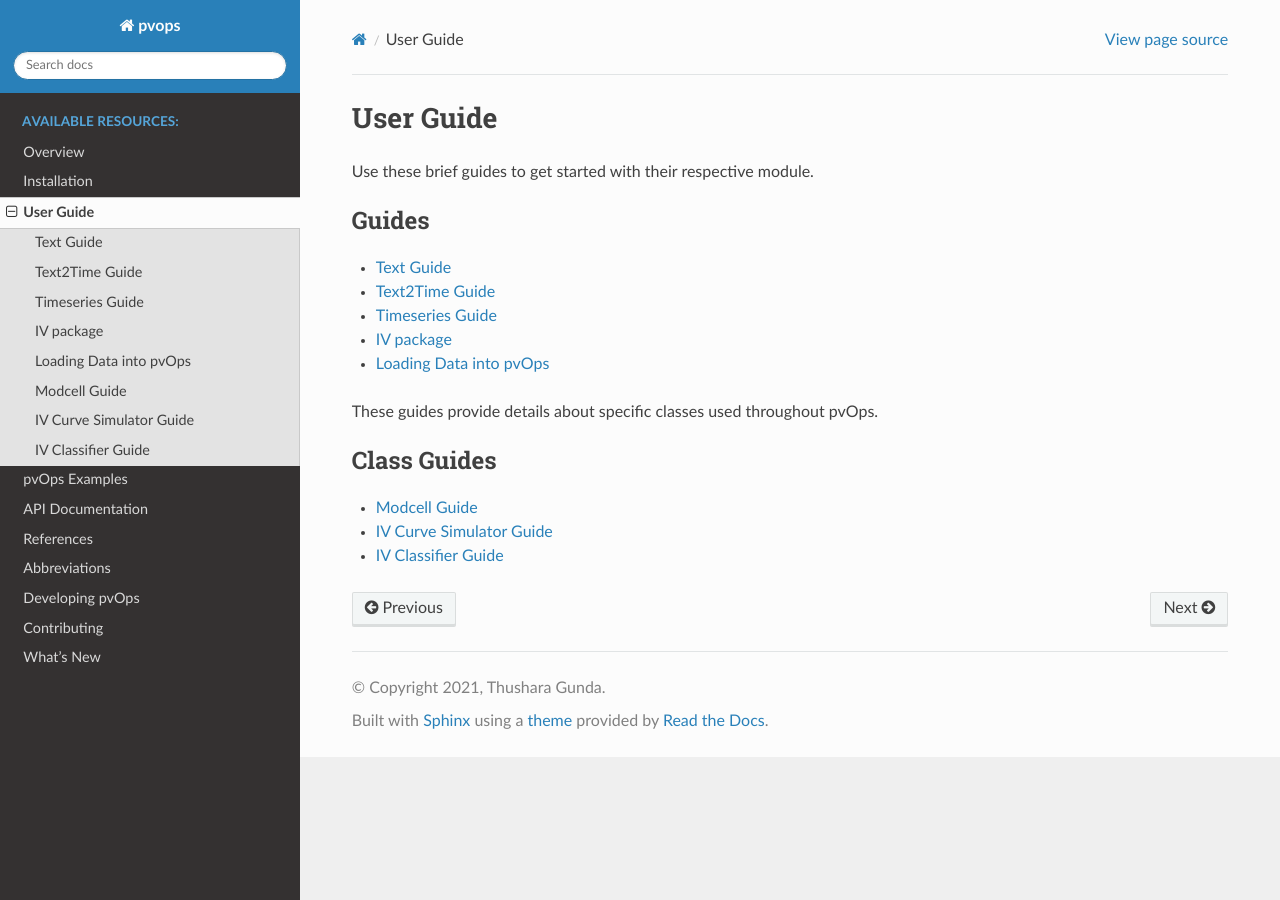
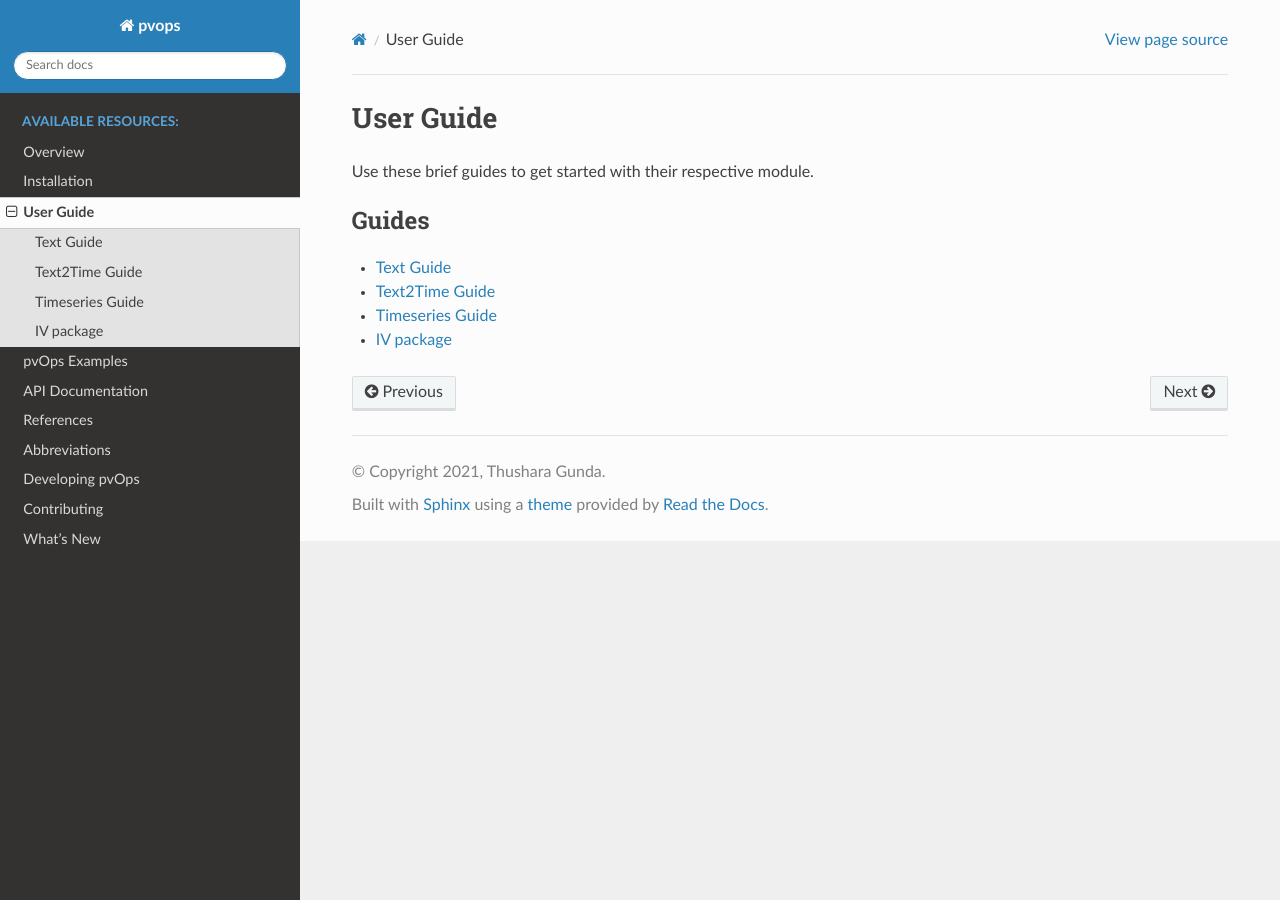
Before and after one commit to sandialabs/pvOps, a Sphinx documentation site: the page built from docs/pages/userguide.rst, in a window 1280 px wide. Built offline with Sphinx 7.4.7 and the Read the Docs theme 2.0.0, drawn with Linux system fonts in a browser that asks for light colours; pages that are not in the unit, such as notebooks, are missing from menus.

Commit message:
Adding links to example code in user guides and pulling some incomplete doc pages

```diff
--- a/docs/pages/moduleguides/iv.rst
+++ b/docs/pages/moduleguides/iv.rst
@@ -7,6 +7,11 @@
 
 These functions focus on current-voltage (IV) curve simulation and
 classification.
+
+Examples of usage can be found at:
+  - `tutorial_iv_classifier.ipynb <https://github.com/sandialabs/pvOps/blob/master/examples/tutorial_iv_classifier.ipynb>`_.
+  - `tutorial_iv_diode_extractor.ipynb <https://github.com/sandialabs/pvOps/blob/master/examples/tutorial_iv_diode_extractor.ipynb>`_.
+  - `tutorial_iv_simulator.ipynb <https://github.com/sandialabs/pvOps/blob/master/examples/tutorial_iv_simulator.ipynb>`_.
 
 extractor
 ^^^^^^^^^^^^^^^^^^^^^
--- a/docs/pages/moduleguides/text.rst
+++ b/docs/pages/moduleguides/text.rst
@@ -18,7 +18,7 @@
 and a visualization suite (text.visualize submodule).
 
 An example implementation of all capabilities can be found in
-``text_class_example.py`` for specifics, and `tutorial_textmodule.ipynb` for basics.
+`text_class_example.py <https://github.com/sandialabs/pvOps/blob/master/examples/text_class_example.py>`_ for specifics, and `tutorial_textmodule.ipynb <https://github.com/sandialabs/pvOps/blob/master/examples/tutorial_textmodule.ipynb>`_ for basics.
 
 Text pre-processing
 ^^^^^^^^^^^^^^^^^^^^^
--- a/docs/pages/moduleguides/text2time.rst
+++ b/docs/pages/moduleguides/text2time.rst
@@ -13,6 +13,10 @@
 * identification of overlapping periods between O&M and production data.
 * generation of baseline values for production loss estimations.
 * calculation of losses from production anomalies for specific time periods.
+
+An example of usage can be found in
+`tutorial_text2time_module.ipynb <https://github.com/sandialabs/pvOps/blob/master/examples/tutorial_text2time_module.ipynb>`_.
+
 
 The text2time package can be broken down into three main components:
 `data pre-processing`, `utils`, and `visualizations`.
--- a/docs/pages/moduleguides/timeseries.rst
+++ b/docs/pages/moduleguides/timeseries.rst
@@ -15,6 +15,9 @@
 Additionally, the ability to generate expected energy via IEC
 standards is implemented in the :py:mod:`~pvops.timeseries.models.iec`
 module.
+
+An example of usage can be found in
+`tutorial_timeseries_module.ipynb <https://github.com/sandialabs/pvOps/blob/master/examples/tutorial_timeseries_module.ipynb>`.
 
 Preprocess
 ^^^^^^^^^^^^^^^^^^^^^
--- a/docs/pages/userguide.rst
+++ b/docs/pages/userguide.rst
@@ -11,16 +11,3 @@
     moduleguides/text2time
     moduleguides/timeseries
     moduleguides/iv
-    data
-
-
-
-These guides provide details about specific classes used throughout pvOps.
-
-.. toctree::
-    :maxdepth: 1
-    :caption: Class Guides
-
-    classguides/modcell
-    classguides/ivsimulator
-    classguides/ivclassifier
```
